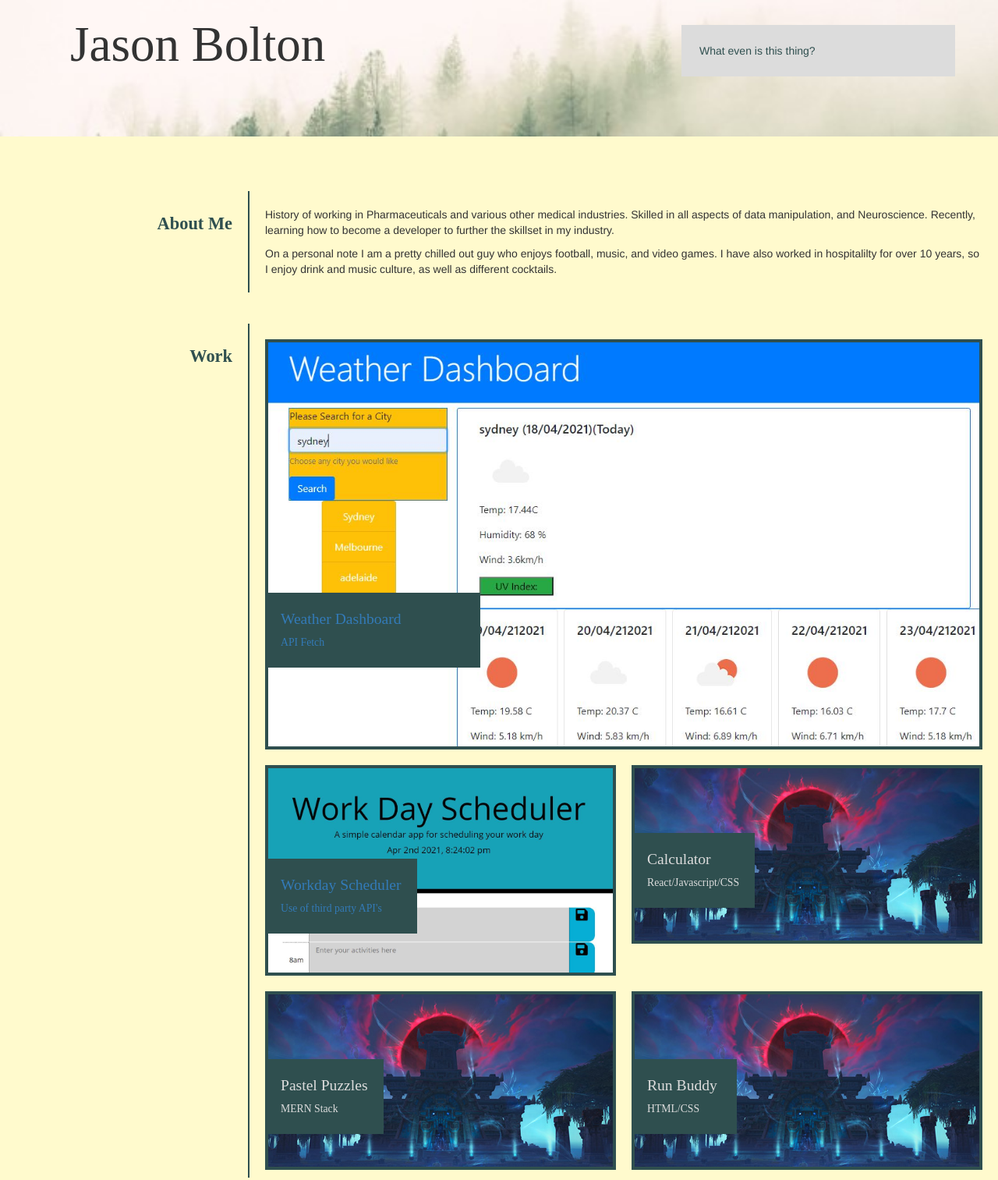
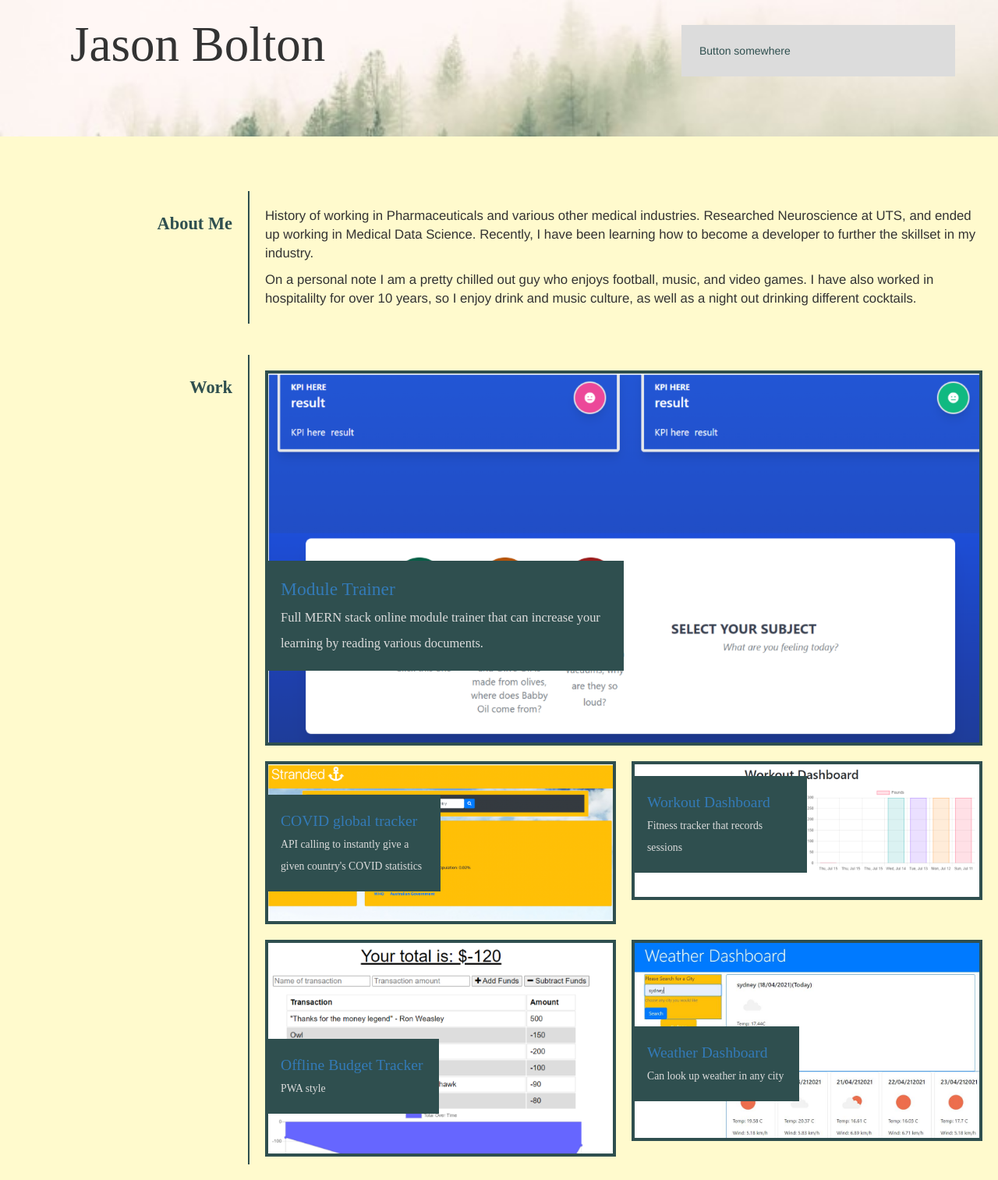
Before and after one commit to Jbolton89/02-advanced-css-portfolio, a plain HTML site: page index.html in a window 1280 px wide. Shown: the part 145-1658 px from the top of the page at 78% size. Drawn offline with nearby package versions, Linux system fonts and the light colour scheme; a web font is replaced by a local one.

Commit message:
Portfolio #3

```diff
--- a/assets/style.css
+++ b/assets/style.css
@@ -74,6 +74,7 @@ header a:hover {
 	display: block;
 	width:100%;
 	padding:20px 20px 10px 20px;
+	font-size:1.2em;
 }
 
 .flex-double {
@@ -96,6 +97,7 @@ header a:hover {
 }
 
 /*---------- Hero section and side ----------*/
+
 .hero{
 	padding: 0px !important;
 }
@@ -144,6 +146,7 @@ header a:hover {
 /*---------- Skills boxes ----------*/
 .box{
 	position: relative;
+	/* overflow-wrap: break-word; */
 }
 
 .box-title {
@@ -151,10 +154,12 @@ header a:hover {
 	bottom: 20%;
 	padding: 20px;
 	min-width: 30%;
+	max-width: 50%;
 	background-color:var(--Greengrey);
 	color: var(--Gainsboro);
 	font-size:1.4em;
 	font-family: 'redressed';
+	overflow-wrap: break-word;
 }
 
 .box-image {
--- a/index.html
+++ b/index.html
@@ -24,7 +24,7 @@
 			<div class="flex-items">
 
 					<ul>
-						<li id="about-title-link"><a href="#about">About Me</a></li>
+						<li><a href="#about">About Me</a></li>
 						<li><a href="#work">Recent Work</a></li>
 						<li><a href="#contact">Contact</a></li>
 						<li><a href="./assets/Jason-Bolton-CV-S12.pdf">Resume</a></li>
@@ -38,7 +38,7 @@
 		  <h1 class="display-4 my-name">Jason Bolton</h1>
 		  <p class="lead"></p>
 			<!-- <img class="hero-image" src="assets/blacksand.PNG" alt="" /> -->
-			<div class="hero-title">What even is this thing?</div>
+			<div class="hero-title">Button somewhere</div>
 		</div>
 	  </div>
 
@@ -69,12 +69,12 @@
 				<div class="flex-single">
 					<div class="box">
 						<div>
-							<p> History of working in Pharmaceuticals and various other medical industries.
-								Skilled in all aspects of data manipulation, and Neuroscience. Recently, learning
+							<p class="about-me"> History of working in Pharmaceuticals and various other medical industries. Researched Neuroscience at UTS,
+								and ended up working in Medical Data Science. Recently, I have been learning
 							    how to become a developer to further the skillset in my industry. </p>
-							<p>On a personal note I am a pretty chilled out guy who enjoys football, music,
+							<p class="about-me">On a personal note I am a pretty chilled out guy who enjoys football, music,
 								and video games. I have also worked in hospitalilty for over 10 years, so I enjoy drink and music culture, as well as
-								different cocktails.
+								a night out drinking different cocktails.
 							</p>
 						</div>
 					</div>
@@ -99,38 +99,44 @@
 			<div class="flex-container">
 				<div class="flex-single">
 					<div class="box">
-						<img class="box-image" src="assets/Snapshot2.JPG" alt="" />
-						<div class="box-title"><a href="https://github.com/Jbolton89/Server-Side-API-s-Weather-Dashboard">
-							Weather Dashboard<br /><span class="subtitle">API Fetch</span></a></div>
+						<img class="box-image" src="assets/module-trainer.PNG" alt="" />
+						<div class="box-title"><a href="https://github.com/Jbolton89/Module-trainer-">
+							Module Trainer<br /></a><span class="subtitle">
+								Full MERN stack online module trainer that
+								can increase your learning by reading various
+								documents. </span></div>
 					</div>
 				</div>
 			</div>
 			<div class="flex-container">
 				<div class="flex-double">
 					<div class="box">
-						<img class="box-image" src="assets/Scheduler.JPG" alt="" />
-						<div class="box-title"><a href="https://github.com/Jbolton89/TP-Web-API-s-Scheduler">
-							Workday Scheduler<br /><span class="subtitle">Use of third party API's</span></a></div>
+						<img class="box-image" src="assets/covid.PNG" alt="" />
+						<div class="box-title"><a href="https://github.com/Jbolton89/covid-tracker-stranded">
+							COVID global tracker<br /></a><span class="subtitle">API calling to instantly give a given country's COVID statistics</span></div>
 					</div>
 				</div>
 				<div class="flex-double">
 					<div class="box">
-						<img class="box-image" src="assets/skills.jpg" alt="" />
-						<div class="box-title">Calculator<br /><span class="subtitle">React/Javascript/CSS</span></div>
+						<img class="box-image" src="assets/workout-tracker.PNG" alt="" />
+						<div class="box-title"><a href="https://github.com/Jbolton89/Workout-Tracker">
+							Workout Dashboard<br /></a><span class="subtitle">Fitness tracker that records sessions</span></div>
 					</div>
 				</div>
 			</div>
 			<div class="flex-container">
 				<div class="flex-double">
 					<div class="box">
-						<img class="box-image" src="assets/skills.jpg" alt="" />
-						<div class="box-title">Pastel Puzzles<br /><span class="subtitle">MERN Stack</span></div>
+						<img class="box-image" src="assets/offline-tracker.PNG" alt="" />
+						<div class="box-title"><a href="https://github.com/Jbolton89/offline-budget-tracker">
+							Offline Budget Tracker<br /></a><span class="subtitle">PWA style</span></div>
 					</div>
 				</div>
 				<div class="flex-double">
 					<div class="box">
-						<img class="box-image" src="assets/skills.jpg" alt="" />
-						<div class="box-title">Run Buddy<br /><span class="subtitle">HTML/CSS</span></div>
+						<img class="box-image" src="assets/Snapshot2.JPG" alt="" />
+						<div class="box-title"><a href="https://github.com/Jbolton89/Server-Side-API-s-Weather-Dashboard">
+							Weather Dashboard<br /></a><span class="subtitle">Can look up weather in any city</span></div>
 					</div>
 				</div>
 			</div>
@@ -160,13 +166,13 @@
 						</li>
 						<li class="nav-item">
 							<a class="nav-link"
-								href="https://github.com/Jbolton89/01-Refactoring-Existing-Code"><i class="fab fa-github fa-3x"></i></a>
+								href="https://github.com/Jbolton89"><i class="fab fa-github fa-3x"></i></a>
 						</li>
 						<li class="nav-item">
 							<a class="nav-link" href="https://twitter.com/"><i class="fab fa-twitter fa-3x"></i></a>
 						</li>
 						<li class="nav-item">
-							<a class="nav-link" href="https://www.linkedin.com/in/jason-bolton89/"><i
+							<a class="nav-link" href="https://www.linkedin.com/in/jason-bolton89"><i
 									class="fab fa-linkedin-in fa-3x"></i></a>
 
 					</ul>
```
Also changed, not shown: assets/covid.PNG (added), assets/module-trainer.PNG (added), assets/offline-tracker.PNG (added), assets/workout-tracker.PNG (added).
